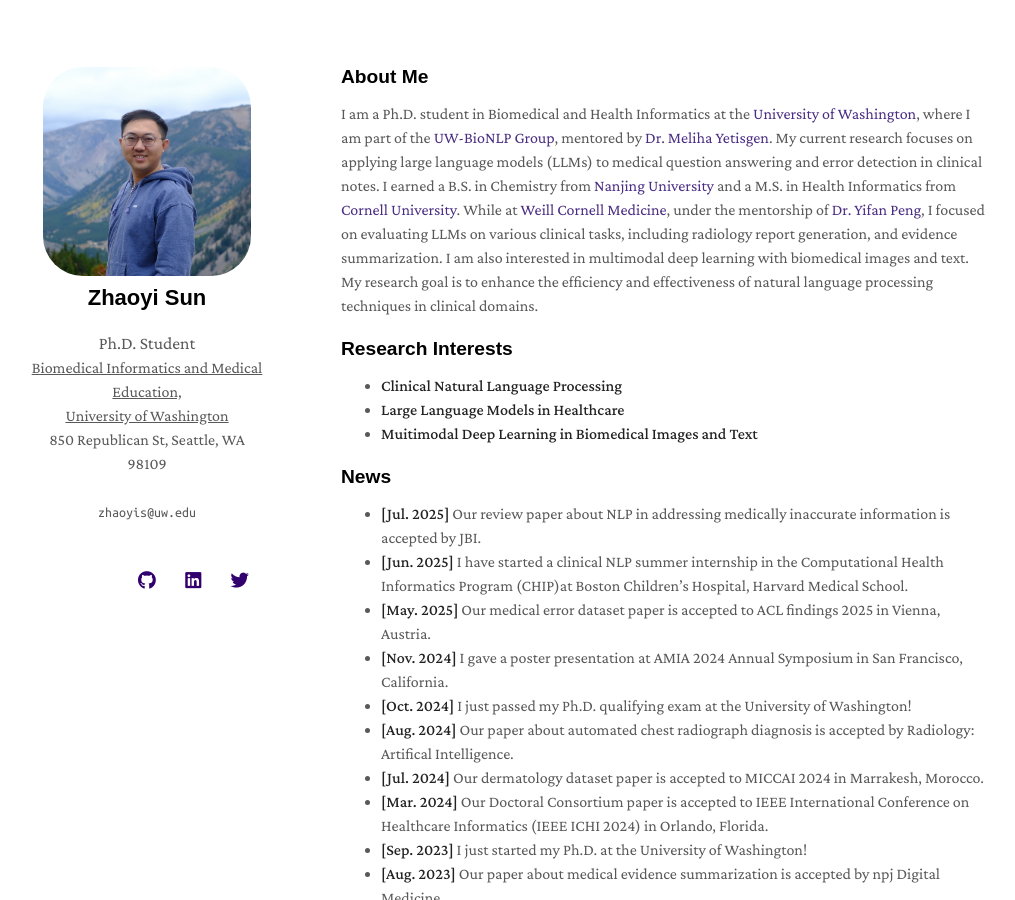
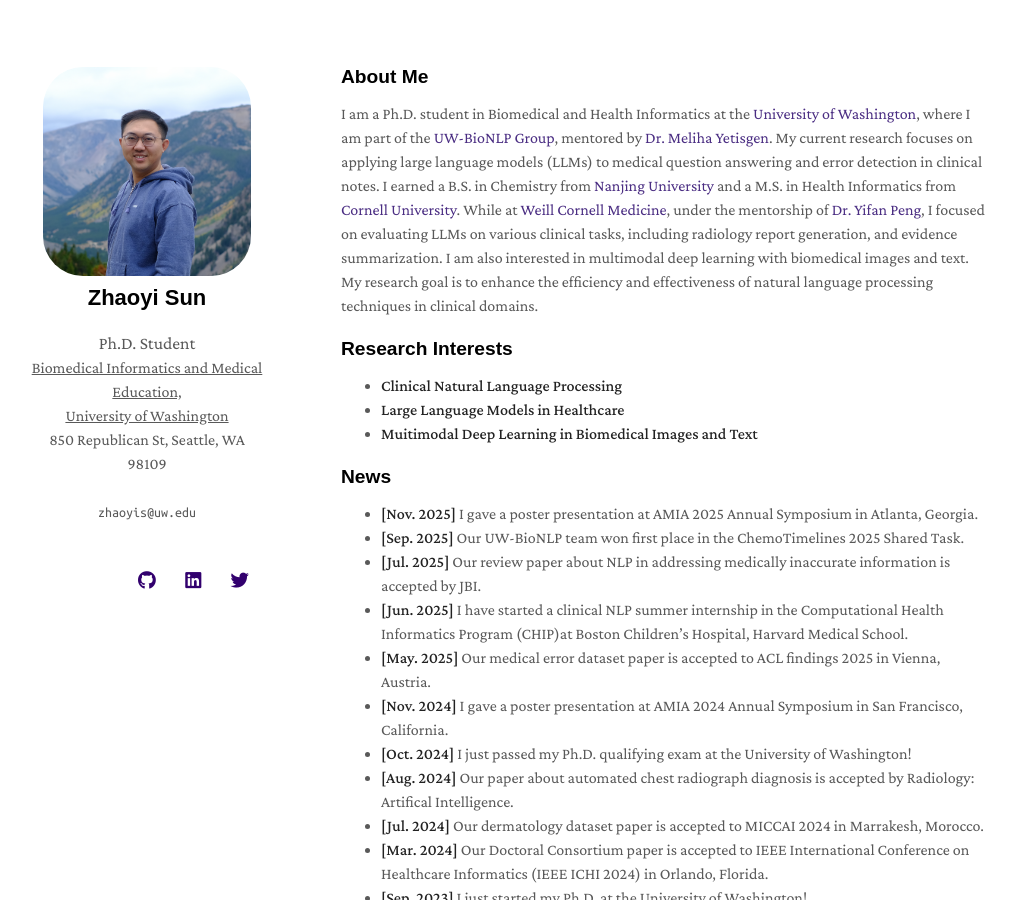
Before and after one commit to GeraldSun/GeraldSun.github.io, a Jekyll site: the page built from index.md, in a window 1280 px wide and 900 px high. Shown: the whole window, without its empty margins (129-1144 px from the left). Built offline with Jekyll 4.4.1, drawn with Linux system fonts in a browser that asks for light colours; nearby versions of some CDN libraries; a style sheet for code colours, icons or effects is not loaded; our own code applies the rules of GitHub Pages for plain Markdown files.

Commit message:
Add news updates for 2025 events and achievements

```diff
--- a/index.md
+++ b/index.md
@@ -13,6 +13,8 @@ I am a Ph.D. student in Biomedical and Health Informatics at the [University of
 - **Muitimodal Deep Learning in Biomedical Images and Text**
 
 ## News
+- **[Nov. 2025]** I gave a poster presentation at AMIA 2025 Annual Symposium in Atlanta, Georgia.
+- **[Sep. 2025]** Our UW-BioNLP team won first place in the ChemoTimelines 2025 Shared Task.
 - **[Jul. 2025]** Our review paper about NLP in addressing medically inaccurate information is accepted by JBI.
 - **[Jun. 2025]** I have started a clinical NLP summer internship in the Computational Health Informatics Program (CHIP)at Boston Children's Hospital, Harvard Medical School.
 - **[May. 2025]** Our medical error dataset paper is accepted to ACL findings 2025 in Vienna, Austria.
```
